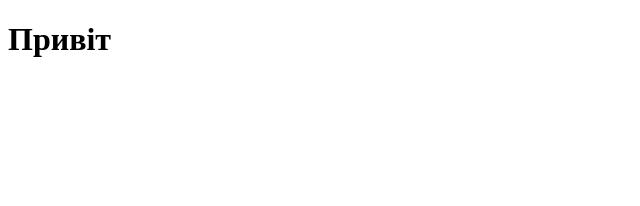
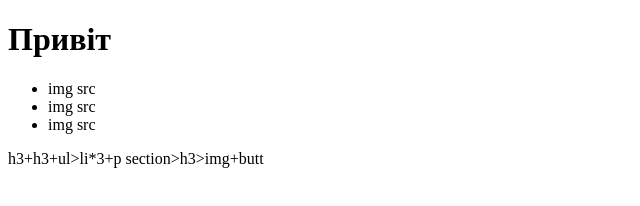
Before and after one commit to YanaDrozdova/Tutorial, a plain HTML site: page index.html in a window 1280 px wide. Shown: the whole page, without its empty margins (0-640 px from the left). Drawn offline with Linux system fonts and the light colour scheme.

Commit message:
Update index.html

```diff
--- a/index.html
+++ b/index.html
@@ -9,3 +9,9 @@
     <h1>Привіт</h1>
   </body>
 </html>
+<ul>
+  <li>img src</li>
+  <li>img src</li>
+  <li>img src</li>
+</ul>
+h3+h3+ul>li*3+p section>h3>img+butt
```
